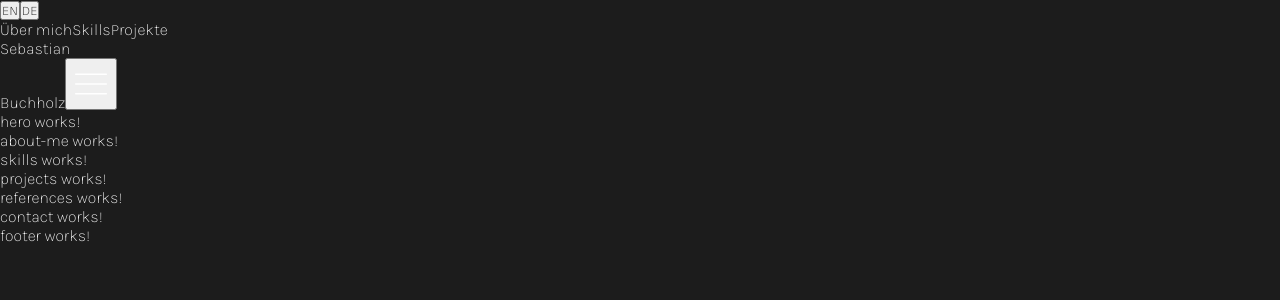
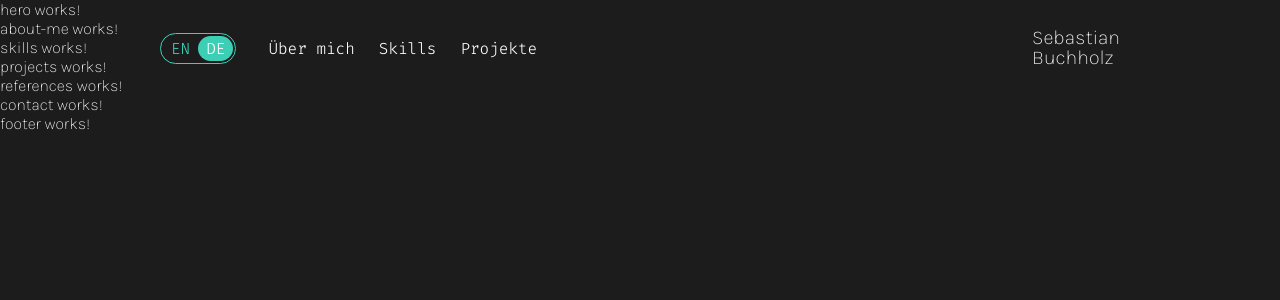
Before and after one commit to SebaBuch/Portfolio, an Angular app: page / in a window 1280 px wide. Shown: the top 300 px of the page. Built offline with nearby package versions, Linux system fonts and the light colour scheme.

Commit message:
Add header styles for desktop

```diff
--- a/src/app/shared/components/header/header.scss
+++ b/src/app/shared/components/header/header.scss
@@ -0,0 +1,97 @@
+header {
+    position: absolute;
+    top: 0;
+    left: 0;
+    width: 100%;
+    z-index: 10;
+}
+
+.header-content {
+    max-width: 1440px;
+    height: 96px;
+    margin: 0 auto;
+    padding: 0 160px;
+    display: flex;
+    justify-content: space-between;
+    align-items: center;
+}
+
+.header-left {
+    display: flex;
+    align-items: center;
+    gap: 32px;
+}
+
+.language-switch {
+    display: flex;
+    border: 1px solid #3dcfb6;
+    border-radius: 20px;
+    padding: 2px;
+}
+
+.language-switch button {
+    background-color: transparent;
+    border: none;
+    border-radius: 16px;
+    padding: 2px 8px;
+    color: #3dcfb6;
+    font-family: 'Fira Code', monospace;
+    font-size: 1rem;
+    font-weight: 700;
+}
+
+.language-switch button.active {
+    background-color: #3dcfb6;
+    color: #ffffff;
+}
+
+nav {
+    display: flex;
+    gap: 24px;
+}
+
+nav a {
+    position: relative;
+    font-family: 'Fira Code', monospace;
+    font-size: 1rem;
+    transition: color 125ms ease-in-out;
+}
+
+nav a::after {
+    content: '';
+    position: absolute;
+    left: 50%;
+    bottom: -10px;
+    width: 6px;
+    height: 6px;
+    margin-left: -3px;
+    border-radius: 50%;
+    background-color: #3dcfb6;
+    opacity: 0;
+    transition: opacity 125ms ease-in-out;
+}
+
+nav a:hover {
+    color: #3dcfb6;
+}
+
+nav a:hover::after {
+    opacity: 1;
+}
+
+.logo {
+    font-family: 'Karla', sans-serif;
+    font-size: 1.25rem;
+    font-weight: 700;
+    line-height: 1;
+}
+
+.burger {
+    display: none;
+    background-color: transparent;
+    border: none;
+}
+
+.mobile-menu{
+    display: none;
+}
```
